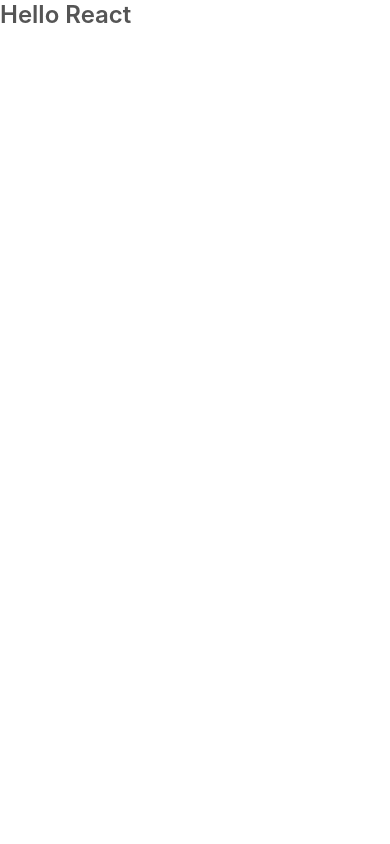
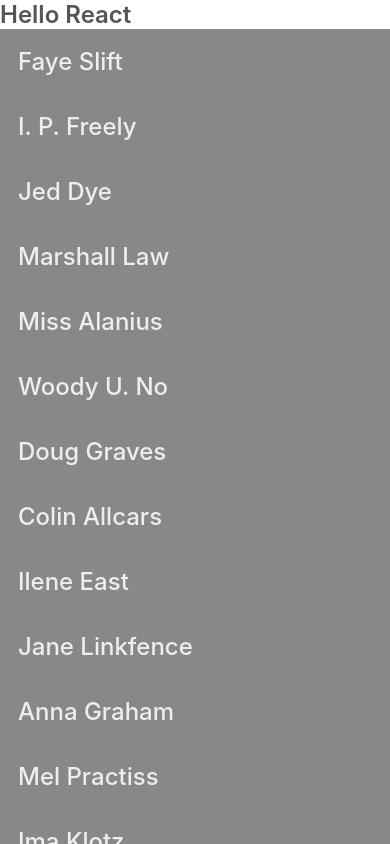
Before and after one commit to gary-jipp/demo-react-native-lists, a React Native app: screen / in a window 390 px wide. Built offline with nearby package versions, Linux system fonts and the light colour scheme.

Commit message:
Add FlatList

```diff
--- a/src/App.js
+++ b/src/App.js
@@ -1,5 +1,5 @@
 import React, {useEffect, useState} from 'react';
-import {SafeAreaView, ScrollView, StatusBar, StyleSheet, Text, View} from 'react-native';
+import {SafeAreaView, FlatList, StatusBar, StyleSheet, Text, View} from 'react-native';
 import friendData from './data';
 
 const App = () => {
@@ -12,11 +12,10 @@
 
   // Type = ListRenderItem
   const renderItem = ({item}) => {
-
     return (
-      <View style={styles.listItem} >
+      <View style={styles.listItem}>
         <Text style={styles.itemText}>{item.name}</Text>
-      </View >
+      </View>
     );
   };
 
@@ -24,6 +23,10 @@
     <SafeAreaView style={styles.container}>
       <StatusBar />
       <Text style={styles.text}>Hello React</Text>
+      <FlatList
+        data={friends}
+        renderItem={renderItem}
+      />
 
     </SafeAreaView>
   );
```
Also changed, not shown: 1 other file (tests, documents, lock files or other folders).
